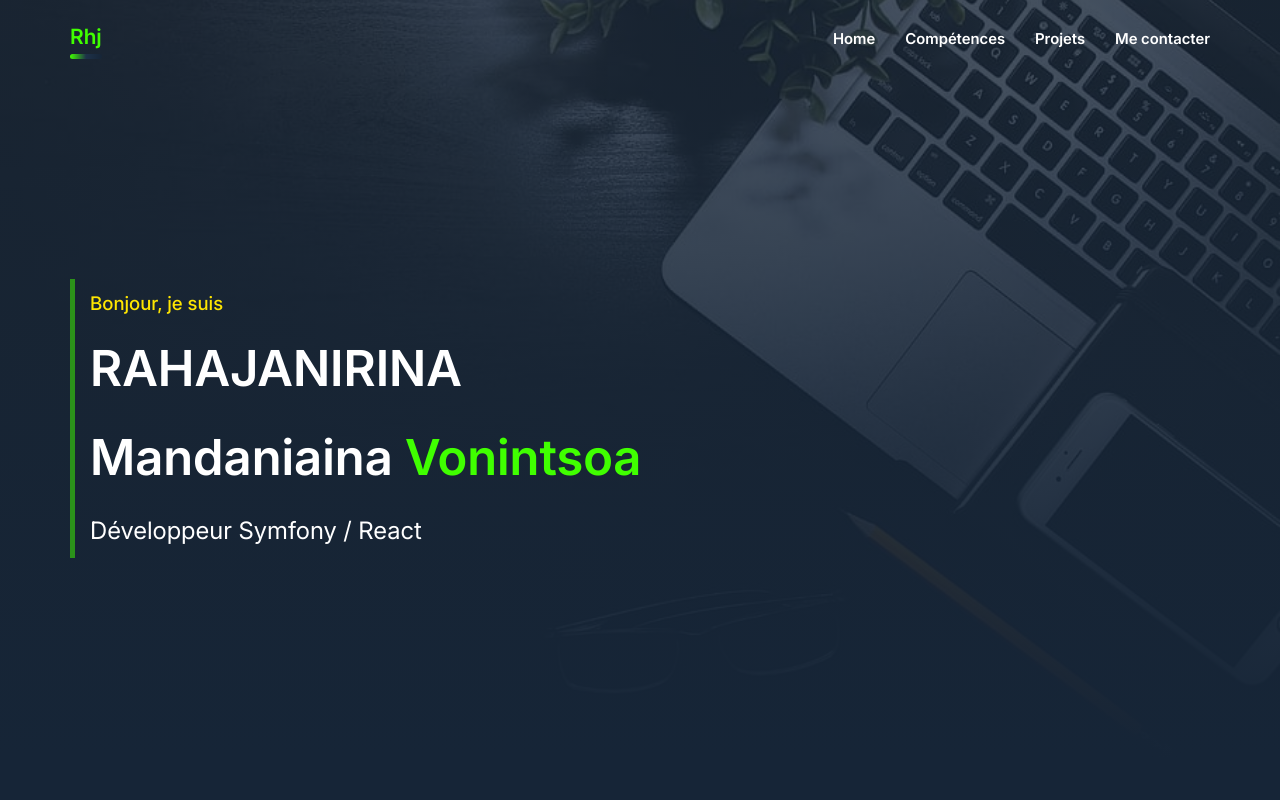
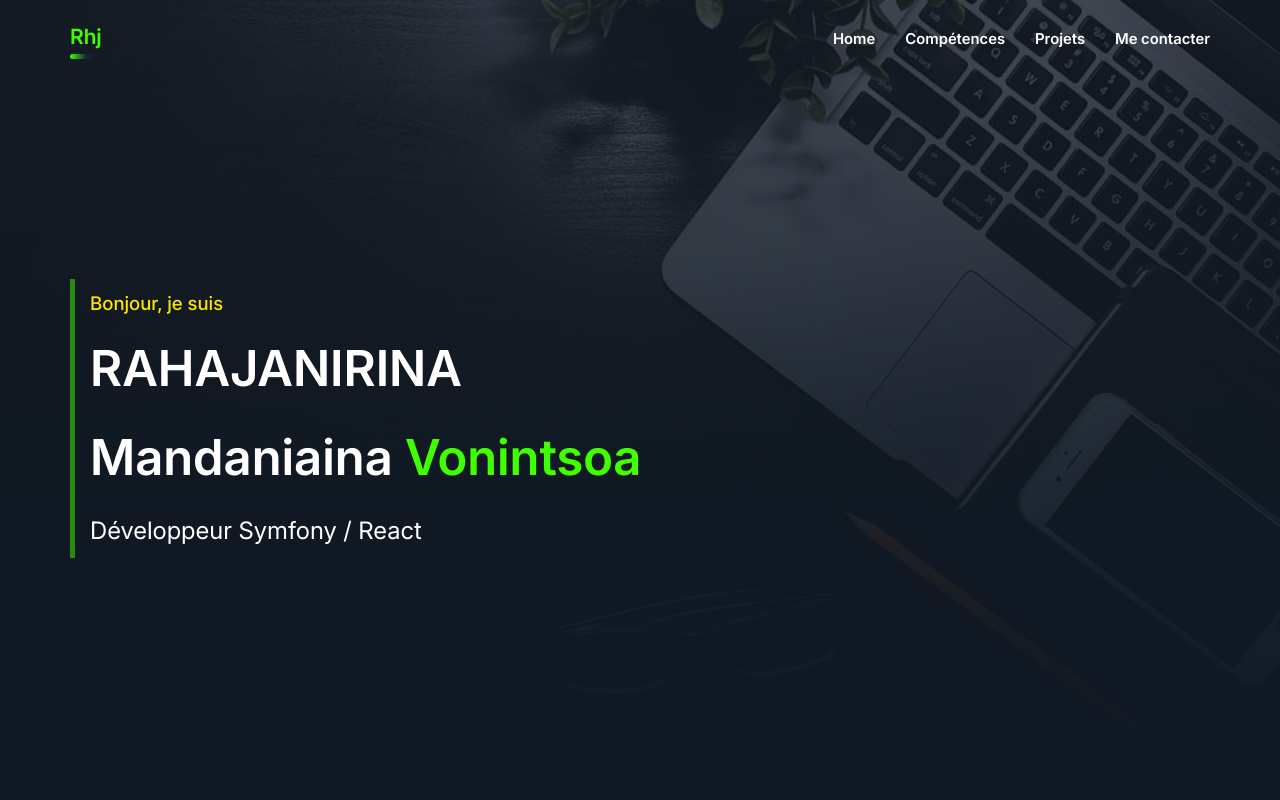
Before and after one commit to manda07tsou/portfolio, a React (Vite) app: page / in a window 1280 px wide. Shown: the top 800 px of the page. Built offline with nearby package versions, Linux system fonts and the light colour scheme.

Commit message:
color bg

```diff
--- a/src/assets/styles/_variable.scss
+++ b/src/assets/styles/_variable.scss
@@ -1,9 +1,9 @@
 :root{
    // --bg:27 46 57;
-   --bg: 22 37 55;
+   --bg: 15 24 36;
    // --bg-light:48 47 70;
    // --bg-light:27 46 67;
-   --bg-light: 29 49 73;
+   --bg-light: 22 37 55;
    --border: 130 134 176;
    --color:#fff;
    --primary:64 255 0;
```
